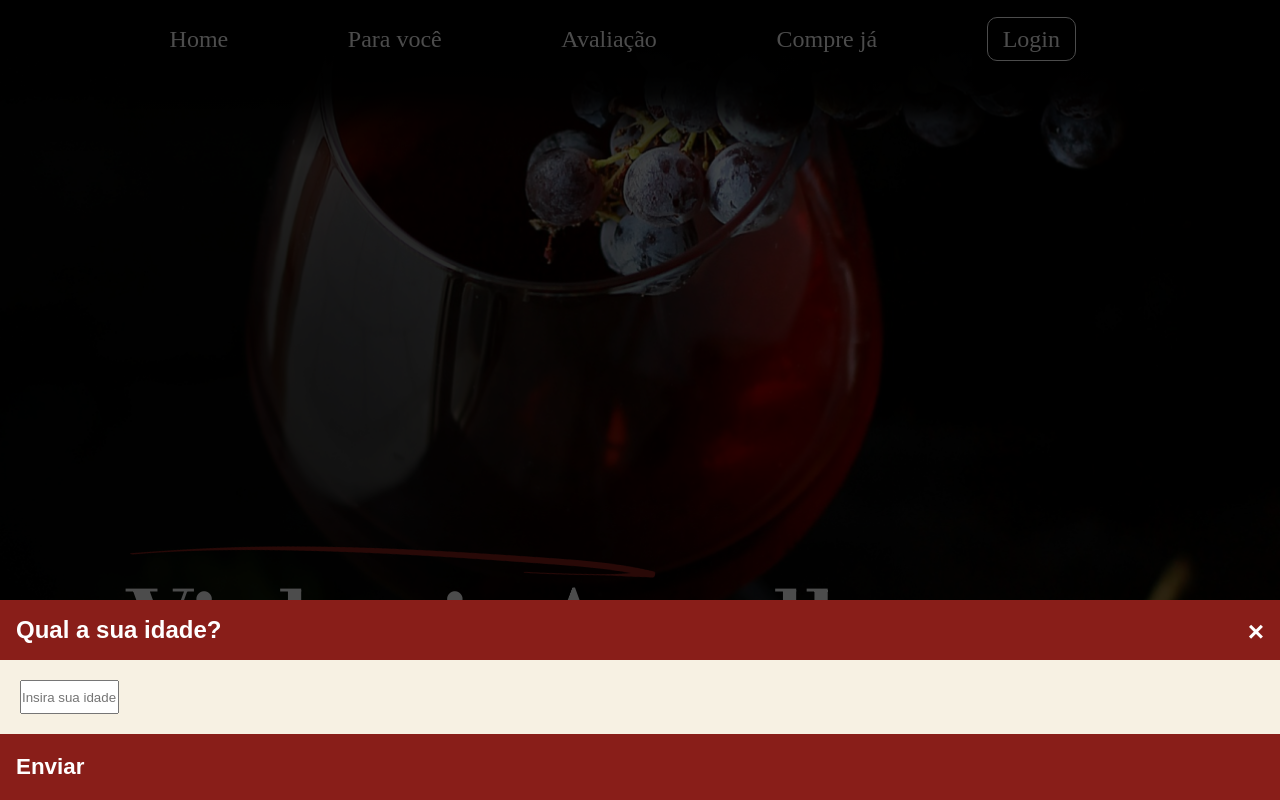
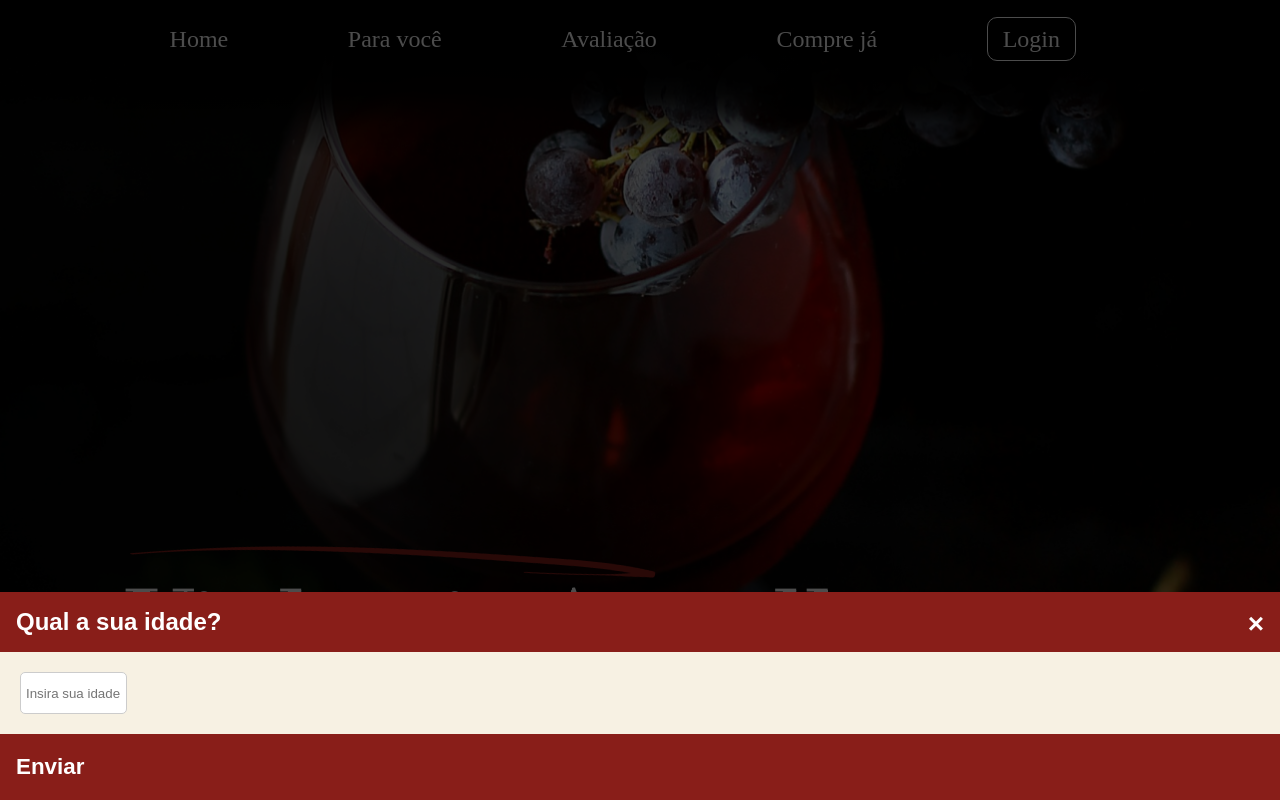
Before and after one commit to ryanbritodev/js-vinheria, a plain HTML site: page vinheria_agnello/src/lp/index.html in a window 1280 px wide. Shown: the top 800 px of the page. Drawn offline with nearby package versions, Linux system fonts and the light colour scheme; a web font is replaced by a local one.

Commit message:
Fix Modal

```diff
--- a/vinheria_agnello/assets/styles/style.css
+++ b/vinheria_agnello/assets/styles/style.css
@@ -82,6 +82,12 @@ body {
   color: white;
 }
 
+#age-input {
+  padding: 5px; /* Adiciona preenchimento para um visual mais equilibrado */
+  border: 1px solid #ccc; /* Adiciona borda para definição */
+  border-radius: 5px; /* Adiciona cantos arredondados para um toque estético */
+}
+
 #submit-age {
   background-color: #891e19;
   color: white;
@@ -112,7 +118,6 @@ body {
   border-radius: 4px;
   resize: none;
   font-family: Arial, Helvetica, sans-serif;
-  text-align: center;
 }
 
 .contact-form button {
```
